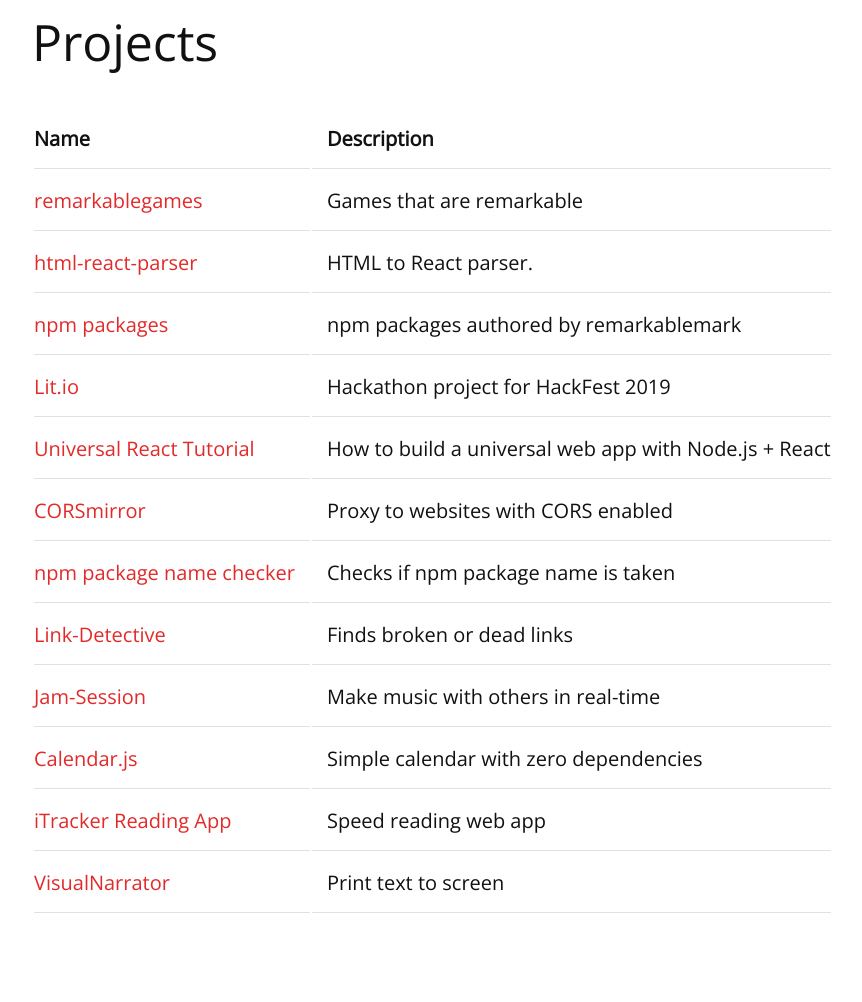
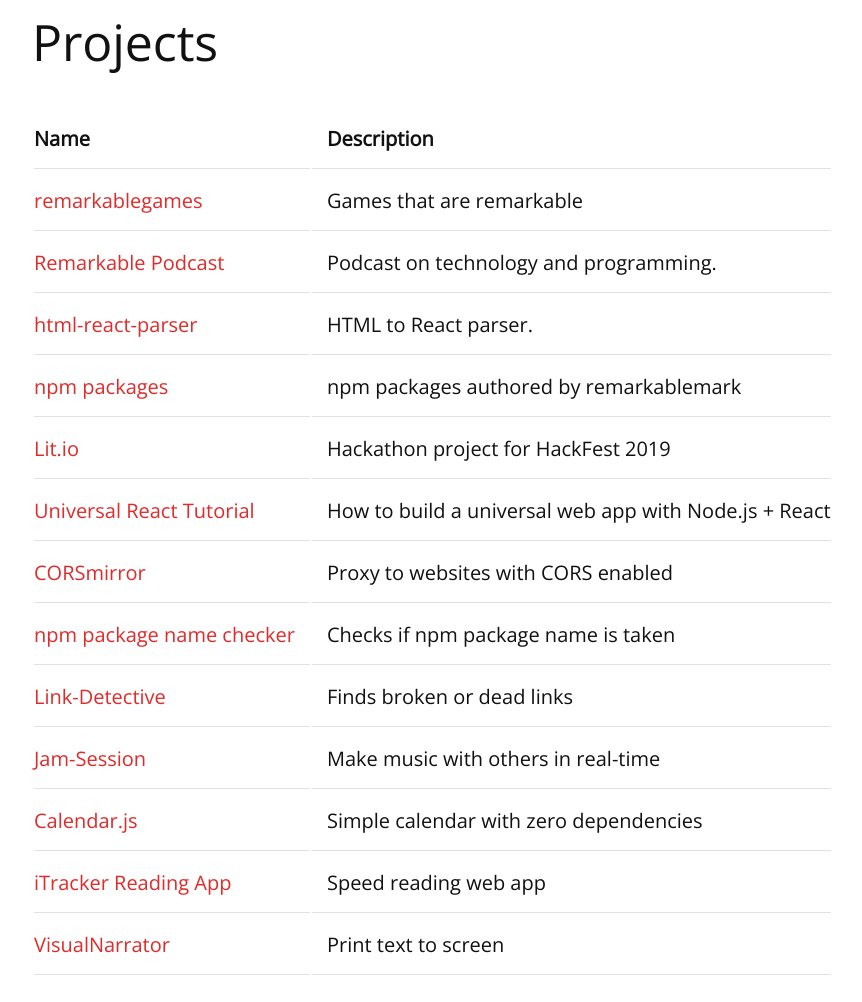
Before and after one commit to remarkablemark/remarkablemark.github.io, a Jekyll site: the page built from pages/projects.md, in a window 1280 px wide, cut to the strip 107-1109 px from the top of the page. Shown: the whole strip, without its empty margins (128-990 px from the left). Built offline with Jekyll 4.4.1, drawn with Linux system fonts in a browser that asks for light colours; before the commit the page ends 1047 px from its top, so only the background shows below that.

Commit message:
feat(pages): add "Remarkable Podcast" to `projects.md`

```diff
--- a/pages/projects.md
+++ b/pages/projects.md
@@ -1,7 +1,7 @@
 ---
 layout: page
 title: Projects
-excerpt: remarkablemark's projects.
+excerpt: remarkablemark projects.
 permalink: /projects/
 ---
 
@@ -10,6 +10,7 @@
 | Name                       | Description                                           |
 | -------------------------- | ----------------------------------------------------- |
 | [remarkablegames]          | Games that are remarkable                             |
+| [Remarkable Podcast]       | Podcast on technology and programming.                |
 | [html-react-parser]        | HTML to React parser.                                 |
 | [npm packages]             | npm packages authored by remarkablemark               |
 | [Lit.io]                   | Hackathon project for HackFest 2019                   |
@@ -23,6 +24,7 @@
 | [VisualNarrator]           | Print text to screen                                  |
 
 [remarkablegames]: https://b.remarkabl.org/games
+[remarkable podcast]: https://b.remarkabl.org/remarkable-podcast
 [html-react-parser]: https://b.remarkabl.org/html-react-parser
 [npm packages]: https://www.npmjs.com/~remarkablemark
 [lit.io]: https://github.com/lit-io/lit-io.github.io
```
